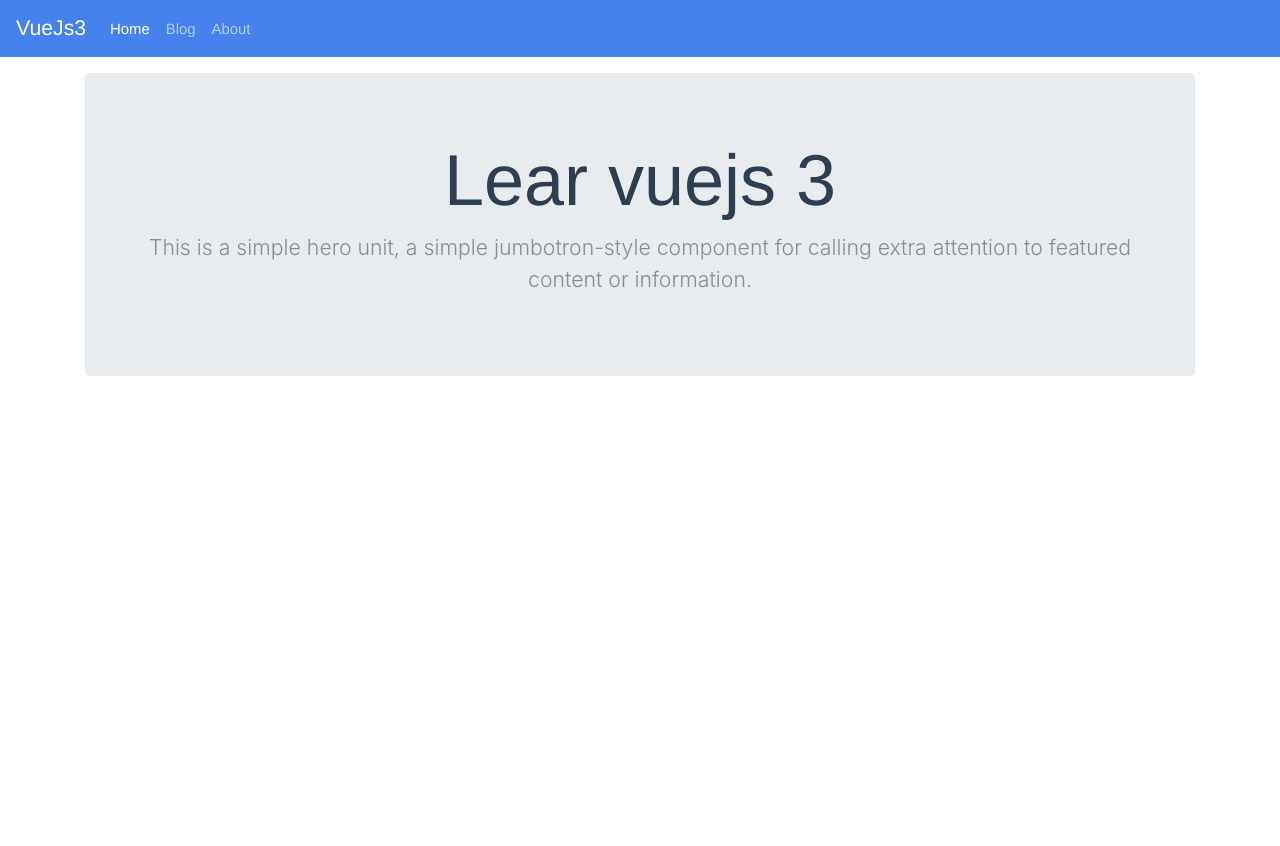
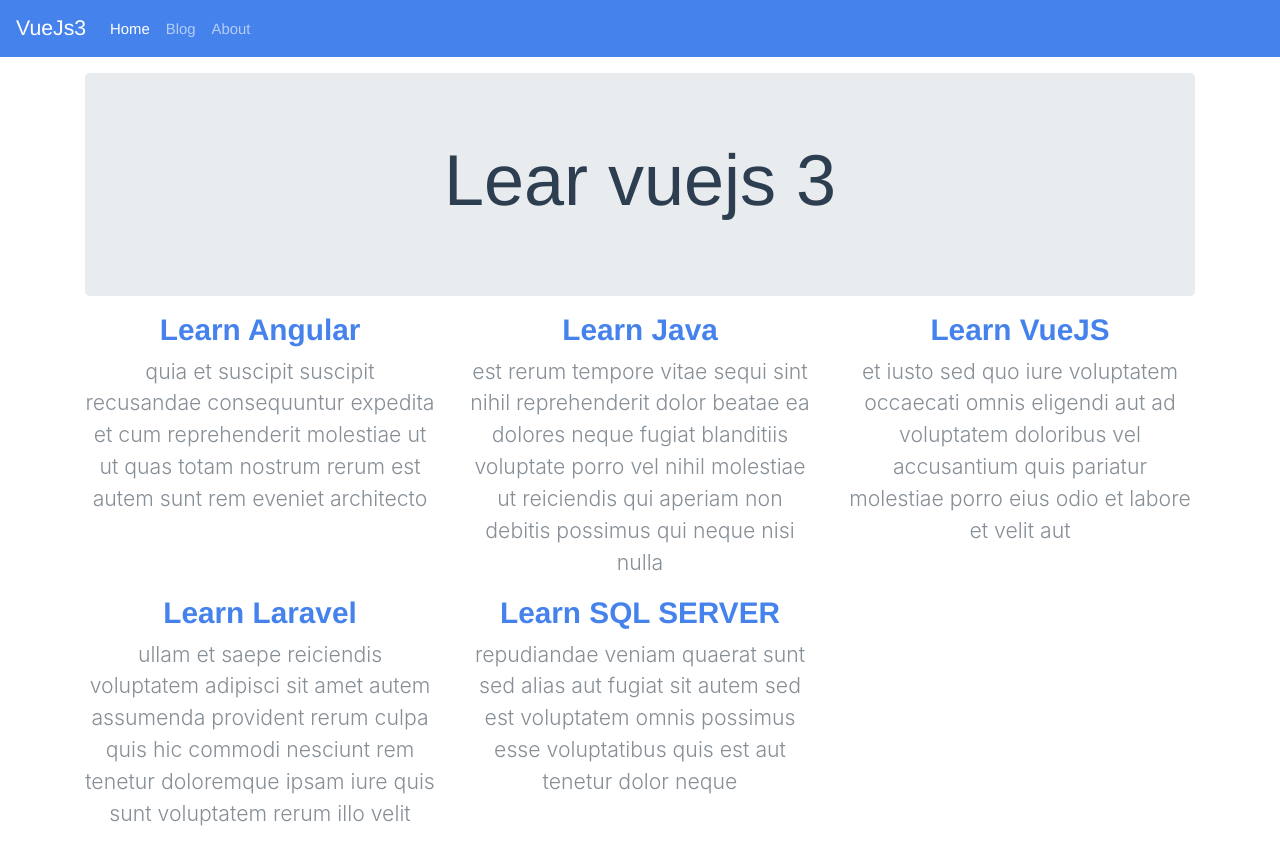
Before and after one commit to ZEDTARIK/VueJS3-Routing, a Vue app: page /blog in a window 1280 px wide. Before the commit the page ends 800 px from the top, so only its background shows below. Built offline with nearby package versions, Linux system fonts and the light colour scheme.

Commit message:
Coding, Routting all

```diff
--- a/src/router/index.js
+++ b/src/router/index.js
@@ -2,6 +2,10 @@ import { createRouter, createWebHistory } from 'vue-router'
 import Home from '../views/Home.vue'
 import About from '../views/About.vue'
 import Blog from '../views/blog'
+import Show from '../views/blog/Show'
+import Page404 from '../views/Page404'
+
+
 
 const routes = [
   {
@@ -18,6 +22,16 @@ const routes = [
     path: '/blog',
     name: 'Blog',
     component: Blog
+  },
+  {
+    path: '/blog/:id/:slug',
+    name: 'show-post',
+    component: Show,
+    props: true
+  },
+  {
+    path: '/:catchAll(.*)',
+    component: Page404
   }
 ]
 
--- /dev/null
+++ b/src/views/Page404.vue
@@ -0,0 +1,20 @@
+<template>
+  <div class="row">
+    <div class="col-md-10 mx-auto">
+      <h1>404</h1>
+      <pre> Page Not Found </pre>
+    </div>
+  </div>
+      <div class="col-md-10 mx-auto">
+          <div class="text-center">
+        <router-link :to="{name: 'Blog'}">Return to Blog</router-link>
+    </div>
+      </div>
+</template>
+
+<script>
+export default {};
+</script>
+
+<style>
+</style>
--- /dev/null
+++ b/src/views/blog/Show.vue
@@ -0,0 +1,26 @@
+<template>
+  <h2>Show Post</h2>
+  <p>
+    Lorem ipsum dolor sit amet consectetur adipisicing elit. Rem impedit sunt
+    atque commodi laudantium illum doloribus assumenda voluptatibus delectus
+    nesciunt!
+  </p>
+
+  <pre>
+      Params id : {{ id }}
+      Params Slug : {{ slug }}
+  </pre>
+</template>
+
+<script>
+export default {
+  props:['id', 'slug'],
+  data() {
+    return {
+    };
+  },
+};
+</script>
+
+<style>
+</style>
--- a/src/views/blog/index.vue
+++ b/src/views/blog/index.vue
@@ -1,10 +1,19 @@
 <template>
   <div class="jumbotron my-3">
-    <h1 class="display-3">{{jumMsg}}</h1>
-    <p class="lead">
-      This is a simple hero unit, a simple jumbotron-style component for calling
-      extra attention to featured content or information.
-    </p>
+    <h1 class="display-3">{{ jumMsg }}</h1>
+  </div>
+
+  <div class="row">
+    <div class="col-md-4" v-for="post in posts" :key="post.id">
+      <h3>
+        <router-link :to="{ name: 'show-post', params: { id: post.id,  slug: post.slug } }">
+          {{ post.title }}
+        </router-link>
+      </h3>
+      <p class="lead">
+        {{ post.body }}
+      </p>
+    </div>
   </div>
 </template>
 
@@ -12,9 +21,51 @@
 export default {
   data() {
     return {
-      jumMsg: 'Lear vuejs 3'
-    }
-  }
+      jumMsg: "Lear vuejs 3",
+      posts: [
+        {
+          userId: 1,
+          id: 1,
+          slug:"Learn-Angular",
+          title: "Learn Angular",
+          body:
+            "quia et suscipit\nsuscipit recusandae consequuntur expedita et cum\nreprehenderit molestiae ut ut quas totam\nnostrum rerum est autem sunt rem eveniet architecto",
+        },
+        {
+          userId: 1,
+          id: 2,
+          slug:"Learn-Java",
+          title: "Learn Java",
+          body:
+            "est rerum tempore vitae\nsequi sint nihil reprehenderit dolor beatae ea dolores neque\nfugiat blanditiis voluptate porro vel nihil molestiae ut reiciendis\nqui aperiam non debitis possimus qui neque nisi nulla",
+        },
+        {
+          userId: 1,
+          id: 3,
+          slug:"Learn-Vuejs",
+          title: "Learn VueJS",
+          body:
+            "et iusto sed quo iure\nvoluptatem occaecati omnis eligendi aut ad\nvoluptatem doloribus vel accusantium quis pariatur\nmolestiae porro eius odio et labore et velit aut",
+        },
+        {
+          userId: 1,
+          id: 4,
+          slug:"Learn-Laravel",
+          title: "Learn Laravel",
+          body:
+            "ullam et saepe reiciendis voluptatem adipisci\nsit amet autem assumenda provident rerum culpa\nquis hic commodi nesciunt rem tenetur doloremque ipsam iure\nquis sunt voluptatem rerum illo velit",
+        },
+        {
+          userId: 1,
+          id: 5,
+          slug:"Learn-SQL",
+          title: "Learn SQL SERVER",
+          body:
+            "repudiandae veniam quaerat sunt sed\nalias aut fugiat sit autem sed est\nvoluptatem omnis possimus esse voluptatibus quis\nest aut tenetur dolor neque",
+        },
+      ],
+    };
+  },
 };
 </script>
 
```
